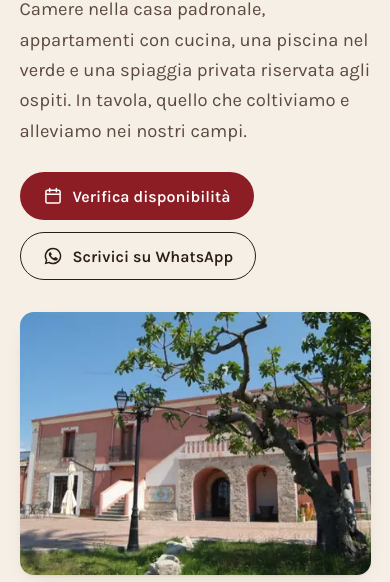
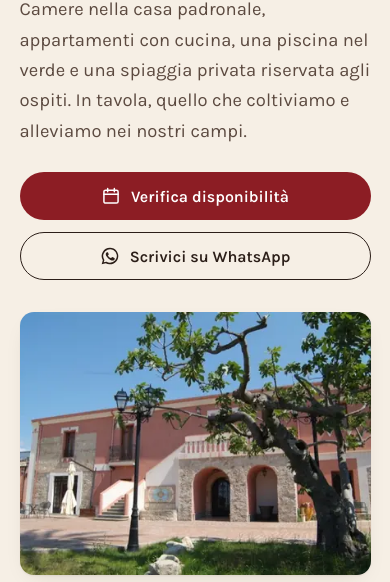
Before and after one commit to fraspin02/la-casa-di-botro-bozza, a plain HTML site: page index.html in a window 390 px wide. Shown: the part 262-844 px from the top of the page. Drawn offline with Linux system fonts and the light colour scheme.

Commit message:
Pulsanti a larghezza piena su mobile
Co-Authored-By: Claude Opus 5.5 <noreply@anthropic.com>

```diff
--- a/style.css
+++ b/style.css
@@ -67,6 +67,11 @@ p { margin: 0 0 1em; text-wrap: pretty; }
 .btn-light { border-color: var(--notte-ink); color: var(--notte-ink); }
 .btn-light:hover { background: var(--notte-ink); color: var(--notte); }
 .actions { display: flex; flex-wrap: wrap; gap: 12px; }
+/* Su telefono i pulsanti occupano tutta la riga, uno sotto l'altro */
+@media (max-width: 599px) {
+  .actions { flex-direction: column; }
+  main .btn { width: 100%; }
+}
 .link-arrow { font-weight: 600; text-decoration: none; display: inline-flex; gap: 6px; align-items: center; min-height: 44px; }
 .link-arrow::after { content: "→"; transition: transform .2s; }
 .link-arrow:hover::after { transform: translateX(3px); }
```
